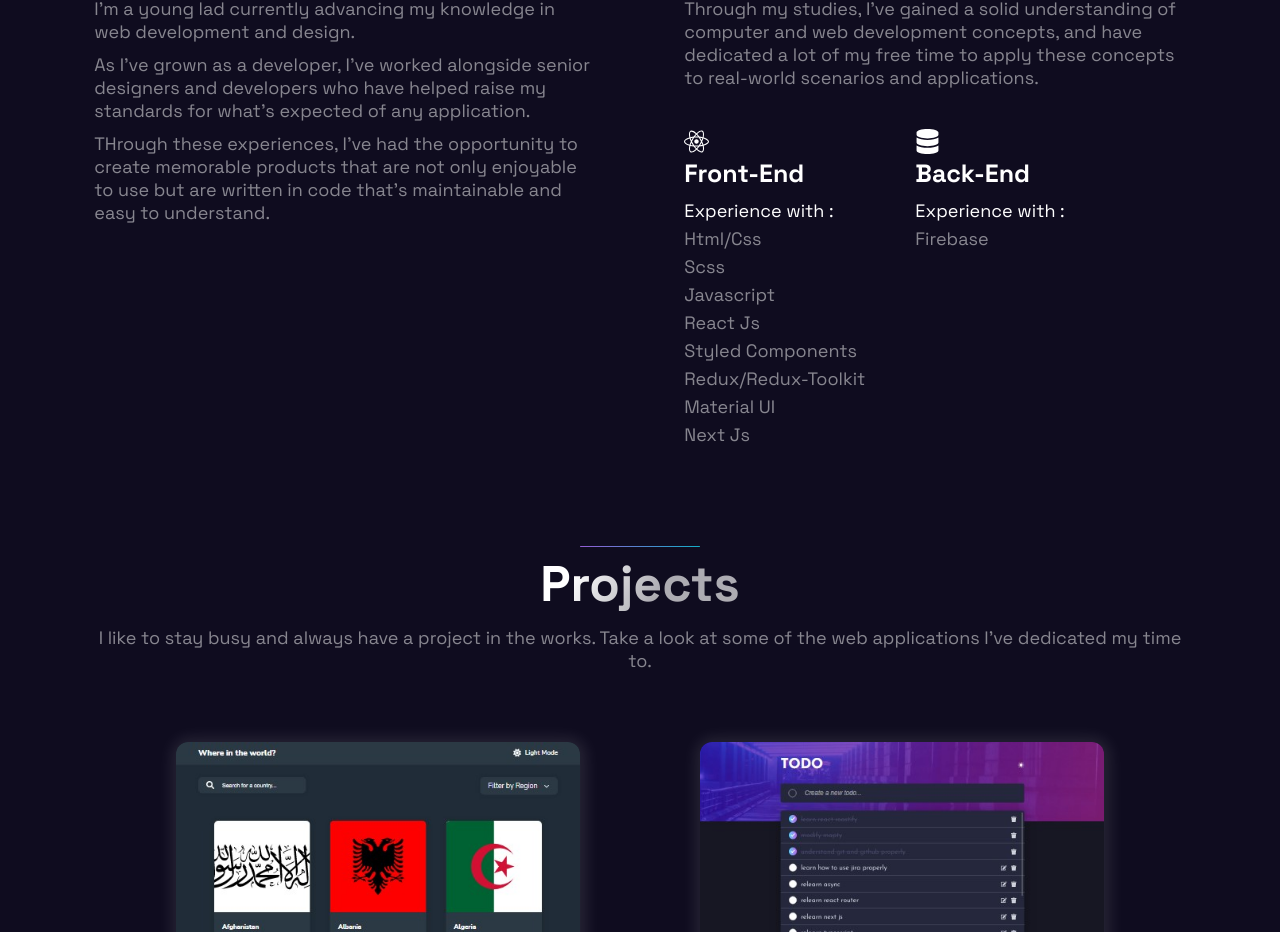
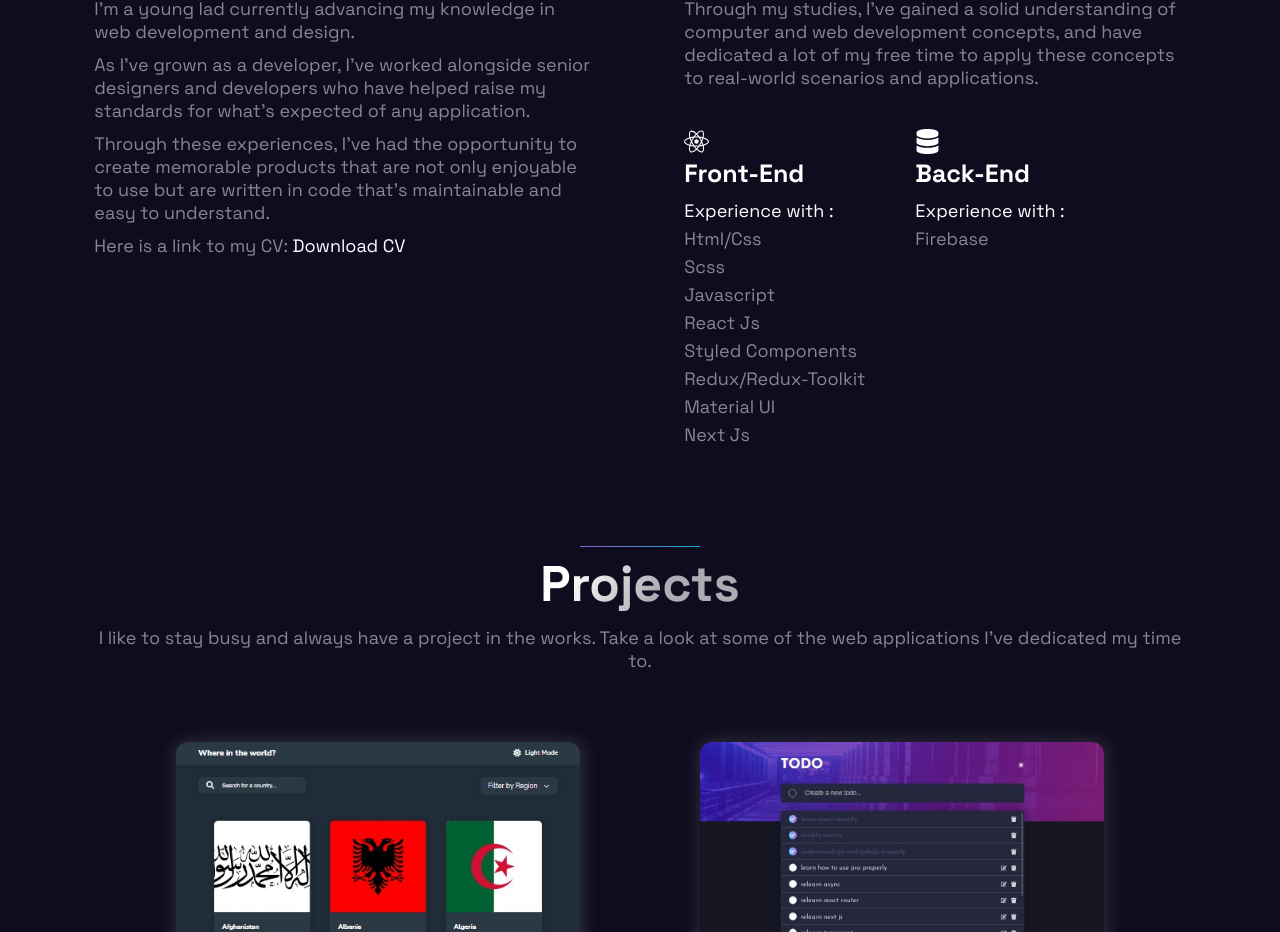
Before and after one commit to ejim11/Ejim-portfolio, a React (Create React App) app: page / in a window 1280 px wide. Shown: the part 936-1868 px from the top of the page. Built offline with nearby package versions, Linux system fonts and the light colour scheme.

Commit message:
cv link added

```diff
--- a/src/Components/Main/AboutSection/AboutSection.js
+++ b/src/Components/Main/AboutSection/AboutSection.js
@@ -35,9 +35,20 @@ const AboutSection = () => {
           transition={{ duration: 0.5, ease: "easeIn", delay: 0.8 }}
           viewport={{ once: true }}
         >
-          THrough these experiences, I've had the opportunity to create
+          Through these experiences, I've had the opportunity to create
           memorable products that are not only enjoyable to use but are written
           in code that's maintainable and easy to understand.
+        </motion.p>
+        <motion.p
+          initial={{ opacity: 0, y: "30" }}
+          whileInView={{ opacity: 1, y: 0 }}
+          transition={{ duration: 0.5, ease: "easeIn", delay: 1 }}
+          viewport={{ once: true }}
+        >
+          Here is a link to my CV:{" "}
+          <a href={require("../../../files/Ejim Favour Tech CV.pdf")} download>
+            Download CV
+          </a>
         </motion.p>
       </Card>
     </section>
--- a/src/Components/Main/Main.module.scss
+++ b/src/Components/Main/Main.module.scss
@@ -6,6 +6,12 @@
 
     @include respond(miniTab) {
         flex-direction: column;
+        padding: 0 2rem;
+    }
+
+    @include respond(phone) {
+        flex-direction: column;
+        padding: 0 1.5rem;
     }
 
 }
--- a/src/Components/Main/Projects/ProjecItem/ProjectItems.js
+++ b/src/Components/Main/Projects/ProjecItem/ProjectItems.js
@@ -50,7 +50,7 @@ const ProjectItems = () => {
     <motion.div
       initial={{ opacity: 0 }}
       whileInView={{ opacity: 1 }}
-      transition={{ duration: 1, ease: "easeOut" }}
+      transition={{ duration: 0.5, ease: "easeOut" }}
       viewport={{ once: true }}
       key={item.id}
       className={classes["project-item"]}
```
Also changed, not shown: 1 other file (tests, documents, lock files or other folders).
